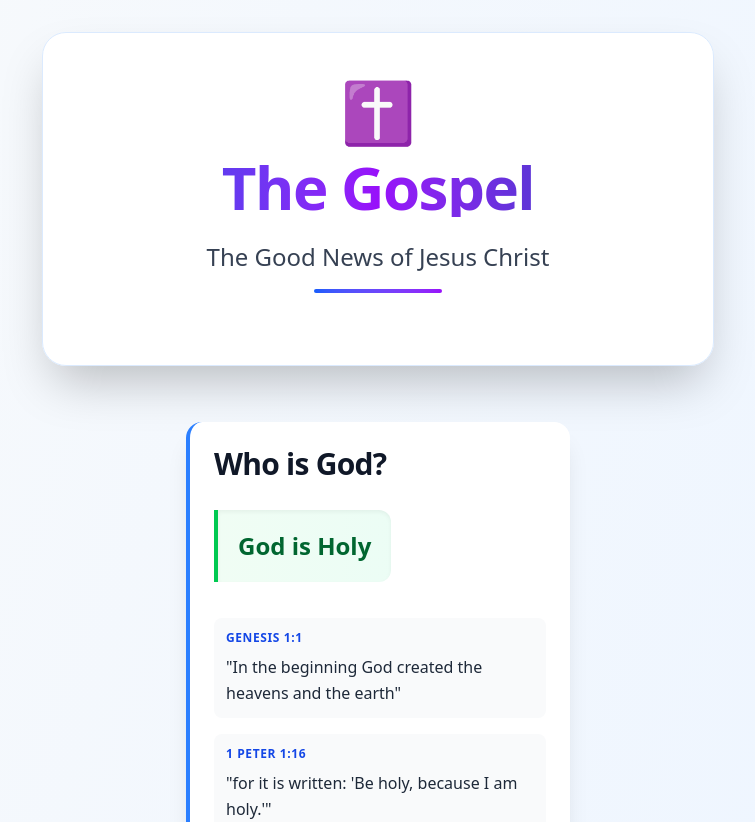
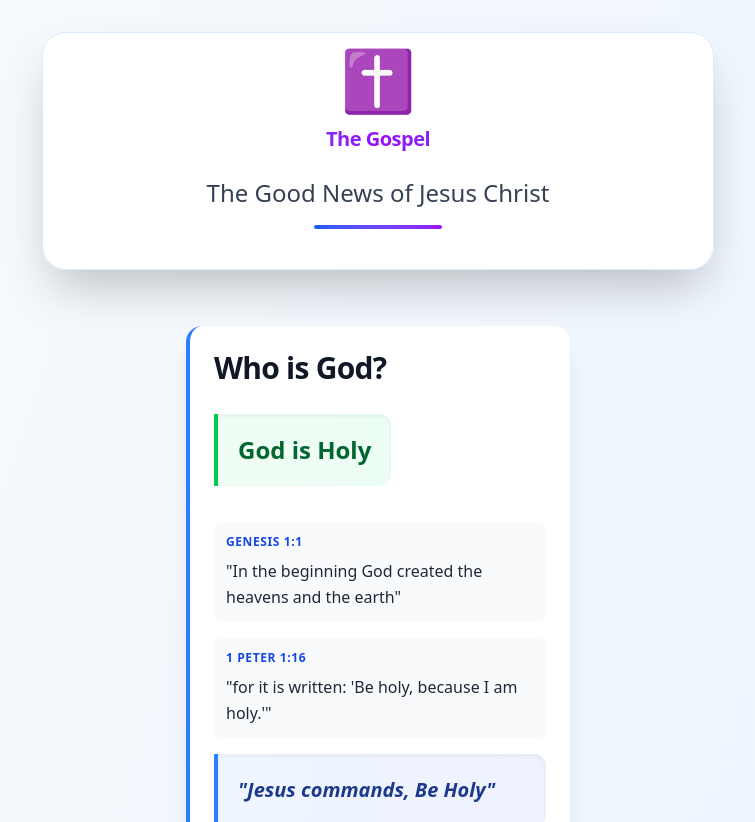
Before and after one commit to JosephCanete/gospel-tract, a React (Vite) app: page / in a window 1280 px wide. Shown: the top 822 px of the page, without its empty margins (262-1017 px from the left). Built offline with nearby package versions, Linux system fonts and the light colour scheme.

Commit message:
chore: update gospel tract

```diff
--- a/src/App.tsx
+++ b/src/App.tsx
@@ -220,14 +220,13 @@ function App() {
 
   return (
     <div className="min-h-screen px-3 sm:px-4 py-6 sm:py-8 flex flex-col gap-6 sm:gap-8 items-center justify-start bg-gradient-to-br from-slate-50 via-blue-50 to-indigo-100">
-      {/* Header */}
       <div className="text-center mb-4 sm:mb-6 w-full">
-        <div className="bg-white/95 backdrop-blur-md shadow-2xl rounded-2xl sm:rounded-3xl p-6 sm:p-8 md:p-12 border border-blue-100 max-w-xl sm:max-w-2xl mx-auto">
+        <div className="bg-white/95 backdrop-blur-md shadow-2xl rounded-2xl sm:rounded-3xl p-4 border border-blue-100 max-w-xl sm:max-w-2xl mx-auto">
           <div className="mb-4 sm:mb-6">
             <div className="text-4xl sm:text-5xl md:text-6xl mb-3 sm:mb-4">
               ✝️
             </div>
-            <h1 className="text-3xl sm:text-4xl md:text-6xl font-black tracking-tight mb-4 sm:mb-6 bg-gradient-to-r from-blue-700 via-purple-600 to-blue-800 bg-clip-text text-transparent">
+            <h1 className="text-xl font-black tracking-tight mb-4 sm:mb-6 bg-gradient-to-r from-blue-700 via-purple-600 to-blue-800 bg-clip-text text-transparent">
               The Gospel
             </h1>
             <p className="text-base sm:text-lg md:text-2xl text-gray-700 font-medium mb-3 sm:mb-4">
@@ -282,12 +281,6 @@ function App() {
           <p className="text-xs sm:text-sm text-blue-700 font-bold tracking-wider uppercase">
             Romans 1:16
           </p>
-          <div className="mt-3 sm:mt-4 md:mt-6 pt-3 sm:pt-4 md:pt-6 border-t border-gray-200">
-            <p className="text-gray-600 text-xs sm:text-sm">
-              Share this Gospel message with others • Click any card to learn
-              more
-            </p>
-          </div>
         </div>
       </div>
 
```
